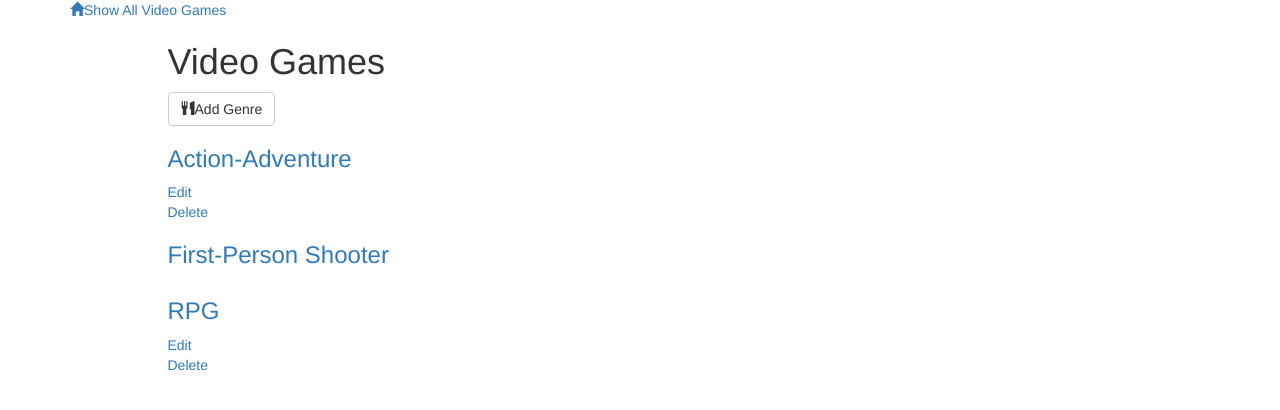
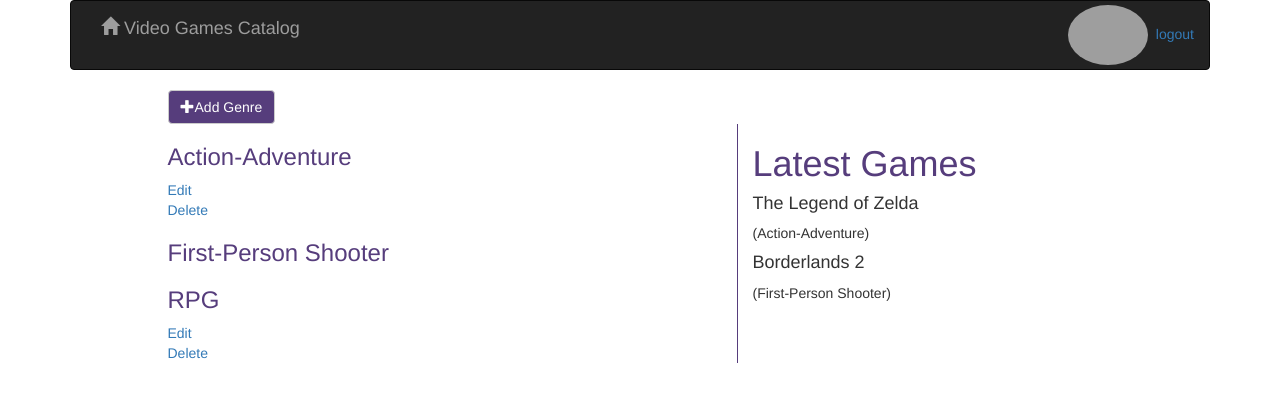
Before and after one commit to ElisaElshamy/ItemCatalog, a Flask app: page / in a window 1280 px wide. Shown: the top 410 px of the page. Run offline with Flask 2, Linux system fonts and the light colour scheme; a user stored in the database is signed in; some libraries are stand-ins or nearby versions; grey boxes are pictures that could not be loaded.

Commit message:
Cancel buttons work, user's picture shows in navbar

```diff
--- a/application.py
+++ b/application.py
@@ -1,6 +1,6 @@
 # Import necessary libraries and frameworks
 from flask import Flask, render_template, request, redirect, jsonify, url_for, flash
-from sqlalchemy import create_engine, asc
+from sqlalchemy import create_engine, asc, desc
 from sqlalchemy.orm import sessionmaker
 from database_setup import Base, User, Genre, Games
 from flask import session as login_session
@@ -18,7 +18,7 @@ app = Flask(__name__)
 
 CLIENT_ID = json.loads(
     open('client_secrets.json', 'r').read())['web']['client_id']
-APPLICATION_NAME = "Restaurant Menu Application"
+APPLICATION_NAME = "Video Game Catalog"
 
 engine = create_engine('sqlite:///videogames.db')
 Base.metadata.bind = engine
@@ -32,15 +32,18 @@ session = DBSession()
 @app.route('/gaming')
 def showGames():
     user_id = 0
+    user_pic = ''
     if 'user_id' in login_session:
         user_id = login_session['user_id']
+        user_pic = login_session['picture']
 
     # Generates a random string as a anti-forgery state token
     state = ''.join(random.choice(string.ascii_uppercase + string.digits)
                         for x in xrange(32))
     login_session['state'] = state
     genres = session.query(Genre).order_by(asc(Genre.name))
-    return render_template('gaming.html', genres=genres, user_id = user_id, STATE=state)
+    games = session.query(Games).order_by(desc(Games.id)).limit(5)
+    return render_template('gaming.html', genres=genres, games=games, user_id = user_id, user_pic=user_pic, STATE=state)
 
 
 @app.route('/gconnect', methods=['POST'])
@@ -125,27 +128,11 @@ def gconnect():
         user_id = createUser(login_session)
     login_session['user_id'] = user_id
 
-    stuff = ''
-    stuff += login_session['username']
-    stuff += '  |  '
-    stuff += login_session['picture']
-    stuff += '  |  '
-    stuff += login_session['email']
-    stuff += '  |  '
-    stuff += str(login_session['user_id'])
-    stuff += '  |  '
-
-    print stuff
-
     output = ''
-    output += '<h1>Welcome, '
+    output += '<h4>Welcome, '
     output += login_session['username']
-    output += '!</h1>'
-    output += '<img src="'
-    output += login_session['picture']
-    output += ' " style = "width: 300px; height: 300px;border-radius: 150px;-webkit-border-radius: 150px;-moz-border-radius: 150px;"> '
-    flash("you are now logged in as %s" % login_session['username'])
-    print "done!"
+    output += '!</h4>'
+    flash('You are logged in as %s' % login_session['username'])
     return output
 
 # User Helper Functions
@@ -195,6 +182,7 @@ def gdisconnect():
         response = make_response(json.dumps('Successfully disconnected.'), 200)
         response.headers['Content-Type'] = 'application/json'
         return response
+
     else:
         response = make_response(json.dumps(
             'Failed to revoke token for given user.', 400))
@@ -217,8 +205,10 @@ def gamingJSON(genre_id):
 @app.route('/gaming/genre/new', methods=['GET', 'POST'])
 def newGamingGenre():
     user_id = 0
+    user_pic = ''
     if 'user_id' in login_session:
         user_id = login_session['user_id']
+        user_pic = login_session['picture']
 
     if request.method == 'POST':
         newGenre = Genre(name=request.form['name'], creator_id=user_id)
@@ -226,46 +216,54 @@ def newGamingGenre():
         flash('New Genre %s Successfully Added' % newGenre.name)
         session.commit()
         return redirect(url_for('showGames'))
-    else:
-        return render_template('new_genre.html', user_id = user_id)
+
+    return render_template('new_genre.html', user_id = user_id, user_pic=user_pic)
 
 
 # Authenticated users can edit a genre
 @app.route('/gaming/genre/<int:genre_id>/edit', methods=['GET', 'POST'])
 def editGamingGenre(genre_id):
     user_id = 0
+    user_pic = ''
     if 'user_id' in login_session:
         user_id = login_session['user_id']
+        user_pic = login_session['picture']
 
     editedGenre = session.query(
         Genre).filter_by(id=genre_id).one()
 
-    if request.method == 'POST':
+    if request.method == 'POST' and request.form['submit'] == 'Save':
         if request.form['name']:
             editedGenre.name = request.form['name']
             flash('Genre Successfully Edited %s' % editedGenre.name)
             return redirect(url_for('showGames'))
-    else:
-        return render_template('edit_genre.html', genre=editedGenre, user_id=user_id)
+    elif request.method == 'POST' and request.form['submit'] == 'Cancel':
+        return redirect(url_for('showGames'))
+
+    return render_template('edit_genre.html', genre=editedGenre, user_id=user_id, user_pic=user_pic)
 
 
 # Authenticated users can delete a genre
 @app.route('/gaming/genre/<int:genre_id>/delete', methods=['GET', 'POST'])
 def deleteGamingGenre(genre_id):
     user_id = 0
+    user_pic = ''
     if 'user_id' in login_session:
         user_id = login_session['user_id']
+        user_pic = login_session['picture']
 
     genreToDelete = session.query(
         Genre).filter_by(id=genre_id).one()
 
-    if request.method == 'POST':
+    if request.method == 'POST' and request.form['submit'] == 'Delete':
         session.delete(genreToDelete)
         flash('%s Successfully Deleted' % genreToDelete.name)
         session.commit()
         return redirect(url_for('showGames'))
-    else:
-        return render_template('delete_genre.html', genre=genreToDelete, user_id=user_id)
+    elif request.method == 'POST' and request.form['submit'] == 'Cancel':
+        return redirect(url_for('showGames'))
+
+    return render_template('delete_genre.html', genre=genreToDelete, user_id=user_id, user_pic=user_pic)
 
 
 # Genre pages - available to all users
@@ -273,21 +271,25 @@ def deleteGamingGenre(genre_id):
 @app.route('/gaming/genre/<int:genre_id>/games')
 def showGamingGenre(genre_id):
     user_id = 0
+    user_pic = ''
     if 'user_id' in login_session:
         user_id = login_session['user_id']
+        user_pic = login_session['picture']
     genre = session.query(Genre).filter_by(id=genre_id).one()
     videoGames = session.query(Games).filter_by(genre_id=genre.id)
 
     return render_template(
-        'genre.html', genre=genre, videoGames=videoGames, genre_id=genre_id, user_id=user_id)
+        'genre.html', genre=genre, videoGames=videoGames, genre_id=genre_id, user_id=user_id, user_pic=user_pic)
 
 
 # Authenticated users can add new game to a genre
 @app.route('/gaming/<int:genre_id>/game/new', methods=['GET', 'POST'])
 def newGenreGame(genre_id):
     user_id = 0
+    user_pic = ''
     if 'user_id' in login_session:
         user_id = login_session['user_id']
+        user_pic = login_session['picture']
 
     genre = session.query(Genre).filter_by(id=genre_id).one()
 
@@ -298,22 +300,24 @@ def newGenreGame(genre_id):
         session.commit()
         flash("Video Game Added!")
         return redirect(url_for('showGamingGenre', genre_id=genre_id))
-    else:
-        return render_template('new_game.html', genre=genre, user_id=user_id)
+
+    return render_template('new_game.html', genre=genre, user_id=user_id, user_pic=user_pic)
 
 
 # Authenticated users can edit a game in a genre
 @app.route('/gaming/<int:genre_id>/<int:game_id>/edit', methods=['GET', 'POST'])
 def editGenreGame(genre_id, game_id):
     user_id = 0
+    user_pic = ''
     if 'user_id' in login_session:
         user_id = login_session['user_id']
+        user_pic = login_session['picture']
 
     editedGame = session.query(Games).filter_by(id=game_id).one()
     genre = session.query(Genre).filter_by(id=genre_id).one()
     genres = session.query(Genre).order_by(asc(Genre.name))
 
-    if request.method == 'POST':
+    if request.method == 'POST' and request.form['submit'] == 'Save':
         if request.form['title']:
             editedGame.title = request.form['title']
         if request.form['description']:
@@ -327,27 +331,33 @@ def editGenreGame(genre_id, game_id):
         session.commit()
         flash('Video Game Successfully Edited')
         return redirect(url_for('showGamingGenre', genre_id=genre_id))
-    else:
-        return render_template('edit_game.html', genres=genres, genre=genre, game_id=game_id, videoGame=editedGame, user_id=user_id)
+    elif request.method == 'POST' and request.form['submit'] == 'Cancel':
+        return redirect(url_for('showGamingGenre', genre_id=genre_id))
+
+    return render_template('edit_game.html', genres=genres, genre=genre, game_id=game_id, videoGame=editedGame, user_id=user_id, user_pic=user_pic)
 
 
 # Authenticated users can delete a game in a genre
 @app.route('/gaming/<int:genre_id>/<int:game_id>/delete', methods=['GET', 'POST'])
 def deleteGenreGame(genre_id, game_id):
     user_id = 0
+    user_pic = ''
     if 'user_id' in login_session:
         user_id = login_session['user_id']
+        user_pic = login_session['picture']
 
     genre = session.query(Genre).filter_by(id=genre_id).one()
     gameToDelete = session.query(Games).filter_by(id=game_id).one()
 
-    if request.method == 'POST':
+    if request.method == 'POST' and request.form['submit'] == 'Delete':
         session.delete(gameToDelete)
         session.commit()
         flash('Video Game Successfully Deleted')
         return redirect(url_for('showGamingGenre', genre_id=genre_id))
-    else:
-        return render_template('delete_game.html', genre=genre, videoGame=gameToDelete, user_id=user_id)
+    elif request.method == 'POST' and request.form['submit'] == 'Cancel':
+        return redirect(url_for('showGamingGenre', genre_id=genre_id))
+
+    return render_template('delete_game.html', genre=genre, videoGame=gameToDelete, user_id=user_id, user_pic=user_pic)
 
 
 if __name__ == '__main__':
--- /dev/null
+++ b/static/styles.css
@@ -0,0 +1,27 @@
+.profile-pic {
+	margin: 4px 0;
+	height: 60px;
+	border-radius: 50%;
+}
+
+.btn {
+	background-color: #563d7c !important;
+	color: #FFF !important;
+}
+
+.btn:hover {
+	background-color: #ccc !important;
+	color: #563d7c !important;
+}
+
+.genres-list {
+	border-right: 1px solid #563d7c;
+}
+
+.genre-name {
+	color: #563d7c;
+}
+
+.latest-games h1 {
+	color: #563d7c;
+}
--- a/templates/gaming.html
+++ b/templates/gaming.html
@@ -1,61 +1,64 @@
 {% extends "main.html" %}
 {% block content %}
 {% include "header.html" %}
-	<div class="row top-menu">
-		<div class="col-md-10"></div>
-		<div class="col-md-2 text-right"></div>
-	</div>
-	<div class="row divider blue">
-		<div class="col-md-12"></div>
-	</div>
+<!--
 	<div class="row banner main">
 		<div class="col-md-1"></div>
 		<div class="col-md-11 padding-none">
 			<h1>Video Games</h1>
 		</div>
 	</div>
+-->
 
-<div class = 'flash'>
-		      {% with messages = get_flashed_messages() %}
-      {% if messages %}
-
-        <ul>
-        {% for message in messages %}
-            <li> <strong> {{ message }} </strong> </li>
-        {% endfor %}
-        </ul>
-        {% endif %}
-    {% endwith %}
-
-</div>
-
-	<div class="row padding-top padding-bottom">
+	<div class="row">
 		<div class="col-md-1"></div>
 		<div class="col-md-10 padding-none">
 			{% if user_id != 0 %}
 				<a href="{{url_for('newGamingGenre')}}">
 					<button class="btn btn-default" id="new-genre">
-						<span class="glyphicon glyphicon-cutlery" aria-hidden="true"></span>Add Genre
+						<span class="glyphicon glyphicon-plus" aria-hidden="true"></span>Add Genre
 					</button>
 				</a>
 			{% endif %}
 		</div>
 		<div class="col-md-1"></div>
 	</div>
-	{% for genre in genres %}
-		<a href = "{{url_for('showGamingGenre', genre_id = genre.id)}}">
+
 	<div class="row">
 		<div class="col-md-1"></div>
-					<div class="col-md-10 genres-list">
-						<h3>{{genre.name}}</h3>
+		<div class="col-md-6 genres-list">
+			<!-- FLASHING MESSAGE -->
+			{% with messages = get_flashed_messages() %}
+			{% if messages %}
+
+				<div class="alert alert-success" role="alert">
+					{% for message in messages %}
+				  		{{message}}
+				  	{% endfor %}
+				</div>
+			{% endif %}
+			{% endwith %}
+
+			{% for genre in genres %}
+
+				<a href = "{{url_for('showGamingGenre', genre_id = genre.id)}}">
+					<h3 class="genre-name">{{genre.name}}</h3>
+				</a>
 				{% if user_id == genre.creator_id %}
 					<a href='{{url_for('editGamingGenre', genre_id = genre.id) }}'>Edit</a>
 					</br>
 					<a href = '{{url_for('deleteGamingGenre', genre_id = genre.id) }}'>Delete</a>
 				{% endif %}
+			{% endfor %}
+		</div>
+		<div class="col-md-4 latest-games">
+			<h1>Latest Games</h1>
+				{% for game in games %}
+					<h4 class="game-title">{{game.title}}</h4>
+					<span class="game-genre">({{game.genre.name}})</span>
+				{% endfor %}
 		</div>
 		<div class="col-md-1"></div>
 	</div>
-		</a>
-	{% endfor %}
+
 {% endblock %}
--- a/templates/header.html
+++ b/templates/header.html
@@ -1,10 +1,11 @@
-<div class="row top-menu">
-	<div class="col-md-6">
-		<a href="{{url_for('showGames')}}">
-			<span class="glyphicon glyphicon-home" aria-hidden="true"></span>Show All Video Games
+<nav class="navbar navbar-inverse bg-inverse">
+	<div class="col-xs-6">
+		<a class="navbar-brand" href="{{url_for('showGames')}}">
+			<span class="glyphicon glyphicon-home" aria-hidden="true"></span> Video Games Catalog
 		</a>
 	</div>
-	<div class="col-md-6 text-right">
+	<div class="col-xs-6 text-right">
+    {% if user_id == 0 %}
   		<div id="signInButton">
             <span class="g-signin"
               data-scope="openid email"
@@ -16,10 +17,16 @@
               data-approvalprompt="force">
             </span>
       	</div>
-
+    {% else %}
+      {% if user_pic != '' %}
+        <img class="profile-pic" src="{{user_pic}}" />
+      {% endif %}
+      <a class="" href="{{url_for('gdisconnect')}}">
+        <span class="glyphicon" aria-hidden="true"></span> logout
+      </a>
+    {% endif %}
   </div>
-
-</div>
+</nav>
 
 
 <div id="result"></div>
@@ -31,7 +38,8 @@ function signInCallback(authResult) {
       // Hide the sign-in button now that the user is authorized
       $('#signinButton').attr('style', 'display: none');
 
-    // Send the one-time-use code to the server, if the server responds, write a 'login successful' message to the web page and then redirect back to the main restaurants page
+      // Send the one-time-use code to the server, if the server responds, write a 'login successful' message
+      // to the web page and then redirect back to the main restaurants page
       $.ajax({
         type: 'POST',
         url: '/gconnect?state={{STATE}}',
@@ -46,7 +54,6 @@ function signInCallback(authResult) {
               window.location.href = "/gaming";
             }, 4000);
 
-
           } else if (authResult['error']) {
 
             console.log('There was an error: ' + authResult['error']);
@@ -56,5 +63,7 @@ function signInCallback(authResult) {
 
         }
 
-  }); } }
+      });
+    }
+  }
 </script>
--- a/templates/main.html
+++ b/templates/main.html
@@ -2,7 +2,8 @@
 <html lang="en">
 	<head>
 		<link href='http://fonts.googleapis.com/css?family=Roboto:400,300,700' rel='stylesheet' type='text/css'>
-		<link rel="stylesheet" href="//netdna.bootstrapcdn.com/bootstrap/3.1.1/css/bootstrap.min.css">
+		<link rel="stylesheet" href="https://maxcdn.bootstrapcdn.com/bootstrap/3.3.7/css/bootstrap.min.css"
+			integrity="sha384-BVYiiSIFeK1dGmJRAkycuHAHRg32OmUcww7on3RYdg4Va+PmSTsz/K68vbdEjh4u" crossorigin="anonymous">
 		<link rel=stylesheet type=text/css href="{{ url_for('static', filename='styles.css') }}">
 		<script src="//ajax.googleapis.com/ajax/libs/jquery/1.8.2/jquery.min.js"></script>
 		<script src="//apis.google.com/js/platform.js?onload=start"></script>
--- a/templates/new_game.html
+++ b/templates/new_game.html
@@ -26,7 +26,7 @@
 							<input type ="text" class="form-control" maxlength="250" name="boxart" placeholder="boxart url">
 						</div>
 						<button type="submit" class="btn btn-default" id="submit" type="submit">
-						<span class="glyphicon glyphicon-glass" aria-hidden="true"></span>Create</button>
+						<span class="glyphicon glyphicon-saved" aria-hidden="true"></span>Create</button>
 					</div>
 				</form>
 			</div>
```
Also changed, not shown: templates/delete_game.html (+2 -8 lines), templates/delete_genre.html (+2 -8 lines), templates/edit_game.html (+6 -12 lines), templates/edit_genre.html (+2 -6 lines), templates/genre.html (+25 -18 lines), templates/new_genre.html (+6 -5 lines), videogames.db. Lines whose indentation alone changed are shown as unchanged.
